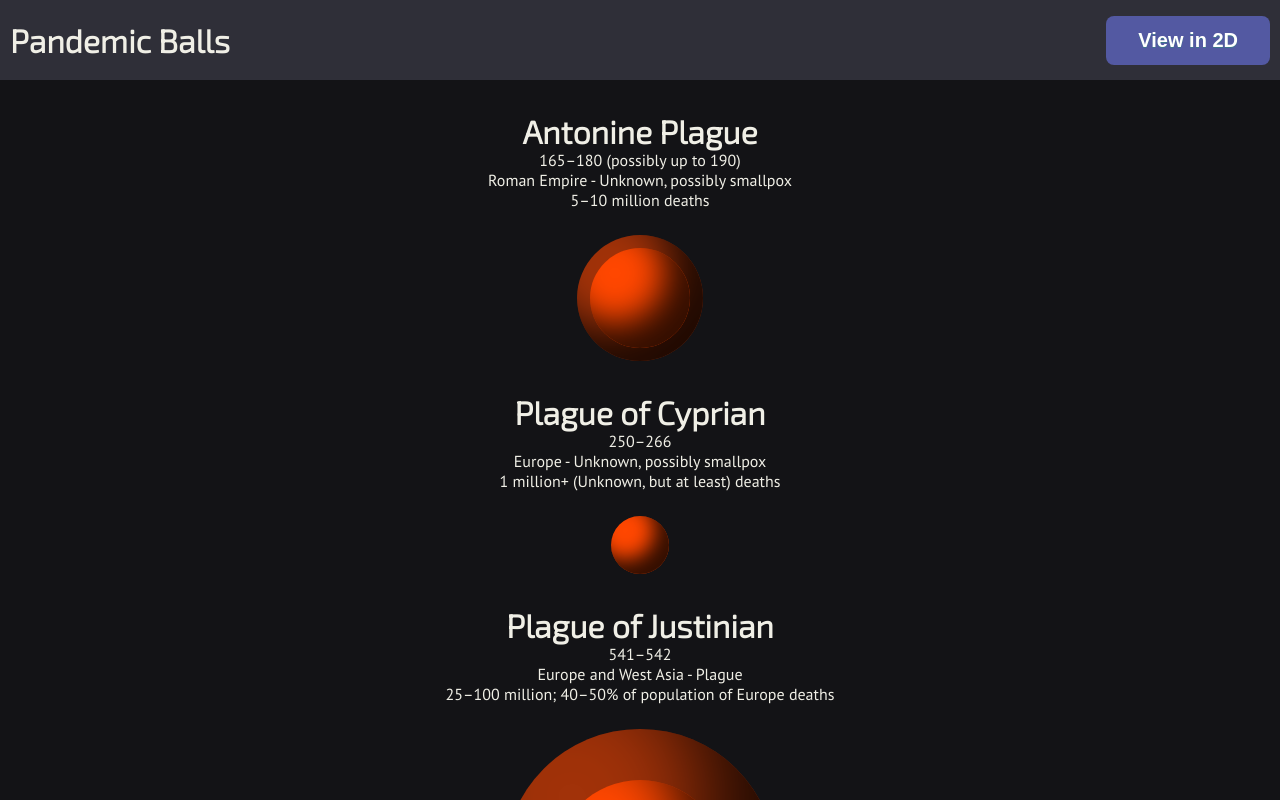
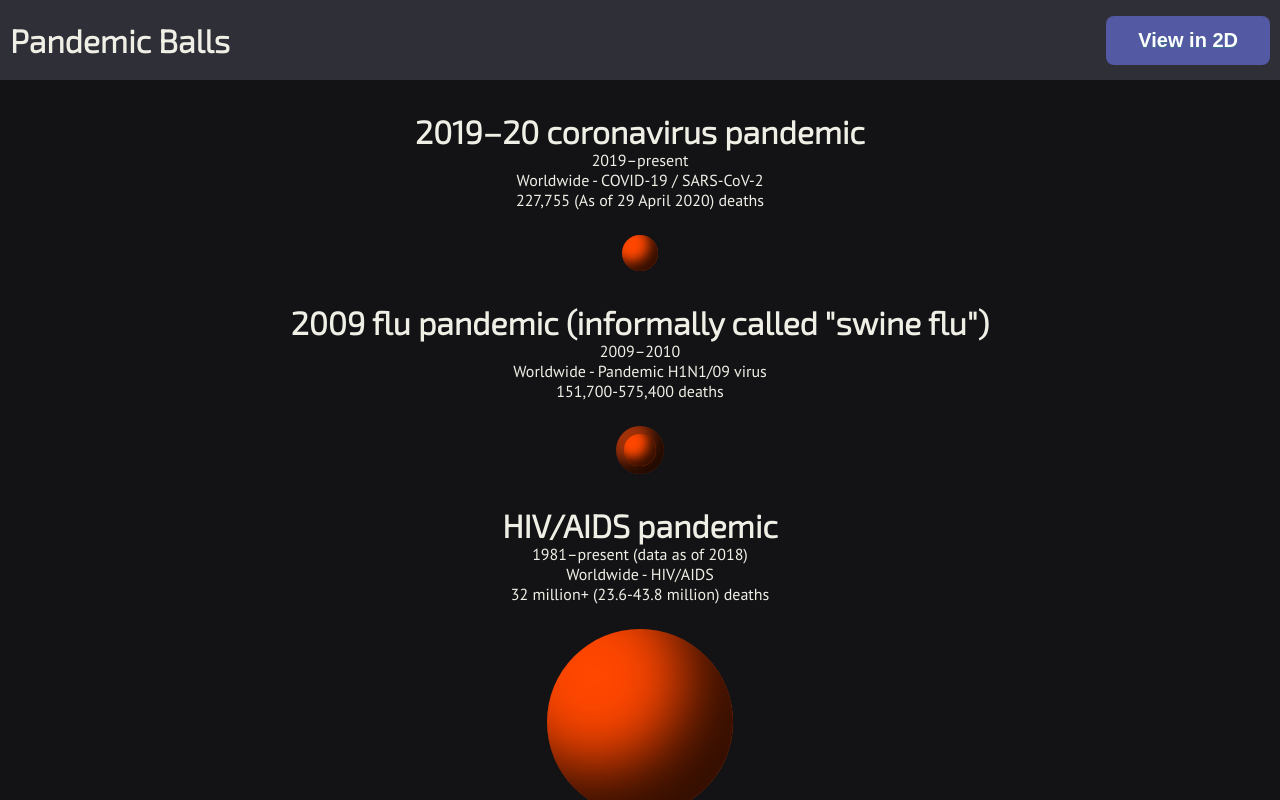
Before and after one commit to lebull/pandemicBalls, a React (Create React App) app: page / in a window 1280 px wide. Shown: the top 800 px of the page. Built offline with nearby package versions, Linux system fonts and the light colour scheme.

Commit message:
Reverse events

```diff
--- a/src/components/layout/StackList/StackList.jsx
+++ b/src/components/layout/StackList/StackList.jsx
@@ -13,7 +13,7 @@ export const StackList = () => {
         <div className="stackList">
             <ModeContext.Consumer>
                 {({mode}) => (
-                    <EventCollection events={pandemics.filter(validPandemic)} renderMode={mode} />
+                    <EventCollection events={pandemics.filter(validPandemic).reverse()} renderMode={mode} />
                 )}
             </ModeContext.Consumer>
         </div>
```
